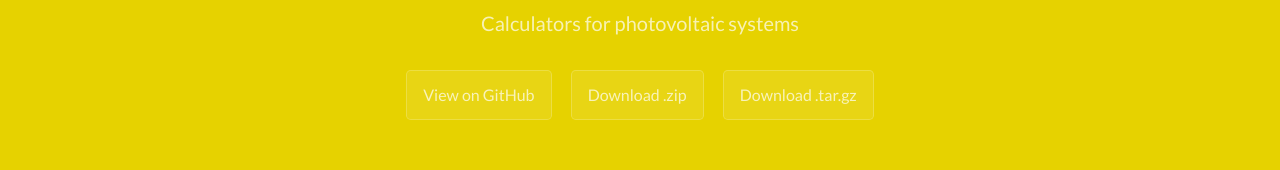
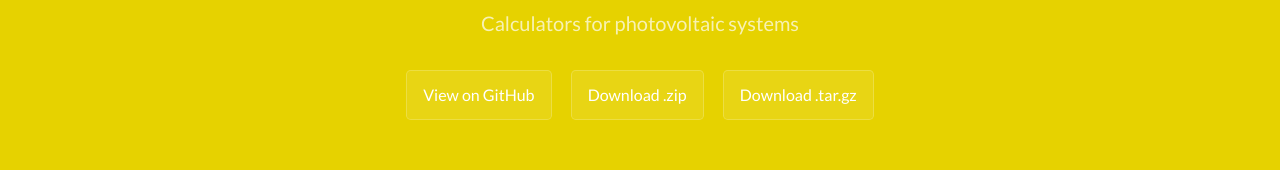
Before and after one commit to californicator/PV-calculators, a plain HTML site: page index.html in a window 1280 px wide. Shown: the part 167-337 px from the top of the page. Drawn offline with Linux system fonts and the light colour scheme.

Commit message:
Update stylesheet.css

```diff
--- a/stylesheets/stylesheet.css
+++ b/stylesheets/stylesheet.css
@@ -18,7 +18,7 @@ a {
 .btn {
   display: inline-block;
   margin-bottom: 1rem;
-  color: rgba(255, 255, 255, 0.7);
+  color: rgba(255, 255, 255, 1);
   background-color: rgba(255, 255, 255, 0.08);
   border-color: rgba(255, 255, 255, 0.2);
   border-style: solid;
```
